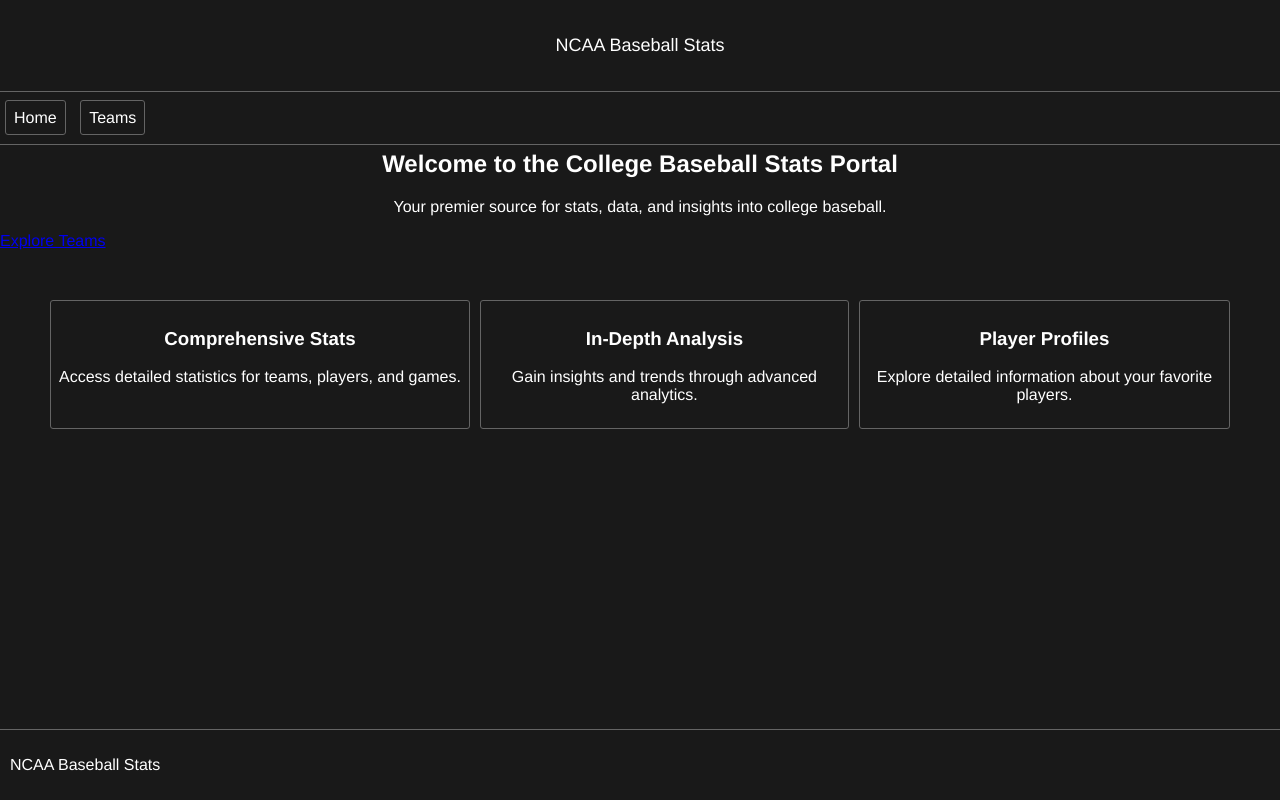
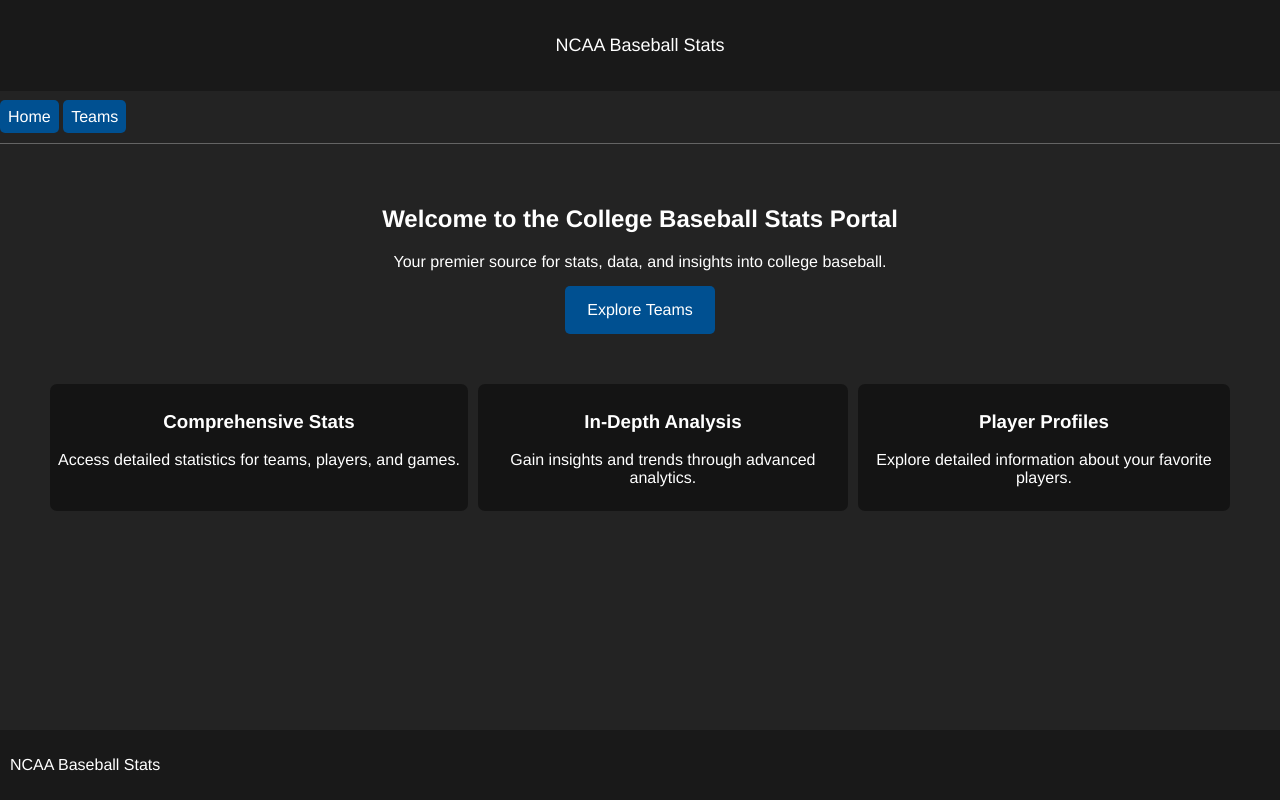
Before and after one commit to smomara/ncaa_bsb_stats_platform, a Django app: page / in a window 1280 px wide. Run offline with Django 4.2, Linux system fonts and the light colour scheme.

Commit message:
potentially finished home page and header

```diff
--- a/backend/static/css/style.css
+++ b/backend/static/css/style.css
@@ -1,6 +1,6 @@
 body {
     color: white;
-    background-color: rgb(25, 25, 25);
+    background-color: rgb(35, 35, 35);
     margin: 0px;
     font-family: helvetica;
 }
@@ -13,16 +13,17 @@
 }
 
 main {
-    margin: 150px 0px 0px 0px;
+    margin: 200px 0px 0px 0px;
 }
 
 #heading {
     padding: 35px;
     text-align: center;
     font-size: large;
-    border-color: rgb(100, 100, 100);
+    background-color: rgb(25, 25, 25);
+    /* border-color: rgb(100, 100, 100);
     border-width: 0px 0px 1px 0px;
-    border-style: solid;
+    border-style: solid; */
 }
 nav {
     padding: 17px 0px;
@@ -33,20 +34,33 @@
 
 .navelement {
     padding: 8px;
-    margin: 0px 5px;
-    border-color: rgb(100, 100, 100);
-    border-width: 1px;
-    border-style: solid;
-    border-radius: 3px;
     color: white;
+    background-color: rgb(0, 80, 145);
+    border-radius: 5px;
     text-decoration: none;
+}
+
+.navelement:hover {
+    padding: 8px;
+    color: rgb(245, 245, 245);
+    background-color: rgb(0, 70, 130);
+    border-radius: 5px;
+    text-decoration: none;
+}
+
+.navelement:active {
+    padding: 8px;
+    color: rgb(235, 235, 235);
+    background-color: rgb(0, 60, 120);
+    border-radius: 5px;
 }
 
 footer {
     padding: 10px;
-    border-color: rgb(100, 100, 100);
+    background-color: rgb(25, 25, 25);
+    /* border-color: rgb(100, 100, 100);
     border-width: 1px 0px 0px 0px;
-    border-style: solid;
+    border-style: solid; */
     position: absolute;
     bottom: 0px;
     left: 0px;
@@ -59,6 +73,33 @@
 
 .welcome {
     text-align: center;
+    text-decoration: none;
+    margin: 10px auto;
+    padding: 5px;
+}
+
+#explore-teams {
+    width: 120px;
+    padding: 15px;
+    color: white;
+    background-color: rgb(0, 80, 145);
+    border-radius: 5px;
+}
+
+#explore-teams:hover {
+    width: 120px;
+    padding: 15px;
+    color: rgb(250, 250, 250);
+    background-color: rgb(0, 70, 130);
+    border-radius: 5px;
+}
+
+#explore-teams:active {
+    width: 120px;
+    padding: 15px;
+    color: rgb(245, 245, 245);
+    background-color: rgb(0, 60, 120);
+    border-radius: 5px;
 }
 
 .grid-container {
@@ -70,10 +111,11 @@
 
 .grid-element {
     padding: 8px;
-    border-color: rgb(100, 100, 100);
+    /* border-color: rgb(100, 100, 100); */
+    background-color: rgb(20, 20, 20);
     border-width: 1px;
-    border-style: solid;
-    border-radius: 3px;
+    /* border-style: solid; */
+    border-radius: 7px;
     text-align: center;
 }
 
--- a/backend/templates/home.html
+++ b/backend/templates/home.html
@@ -3,13 +3,12 @@
 {% block title %}Home - College Baseball Stats{% endblock %}
 
 {% block content %}
+<link rel="stylesheet" href="../static/css/style.css">
 <section>
   <div id="welcome">
     <h2 class="welcome">Welcome to the College Baseball Stats Portal</h2>
     <p class="welcome">Your premier source for stats, data, and insights into college baseball.</p>
-    <div>
-      <a class="welcome" href="{% url 'all_teams' %}">Explore Teams</a>
-    </div>
+    <a id="explore-teams" class="welcome" style="display: block" href="{% url 'all_teams' %}">Explore Teams</a>
   </div>
 </section>
 
```
